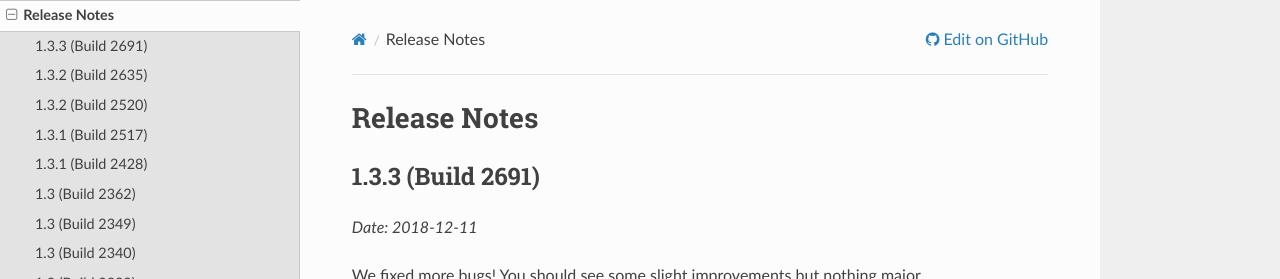
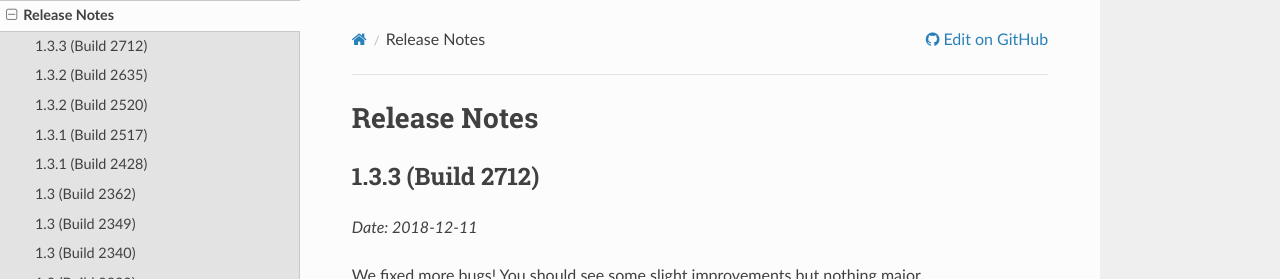
Before and after one commit to mozilla-lockwise/lockwise-ios, an MkDocs documentation site: the page built from docs/release-notes.md, in a window 1280 px wide and 900 px high. Shown: the top 279 px of the window. Built offline with MkDocs 1.6.1, drawn with Linux system fonts in a browser that asks for light colours; nearby versions of some CDN libraries.

Commit message:
Update release notes version (#828)
* wait for existence because of slow buddy build

* bump version

* merge master

```diff
--- a/docs/release-notes.md
+++ b/docs/release-notes.md
@@ -1,6 +1,6 @@
 # Release Notes
 
-## 1.3.3 (Build 2691)
+## 1.3.3 (Build 2712)
 
 _Date: 2018-12-11_
 
```
